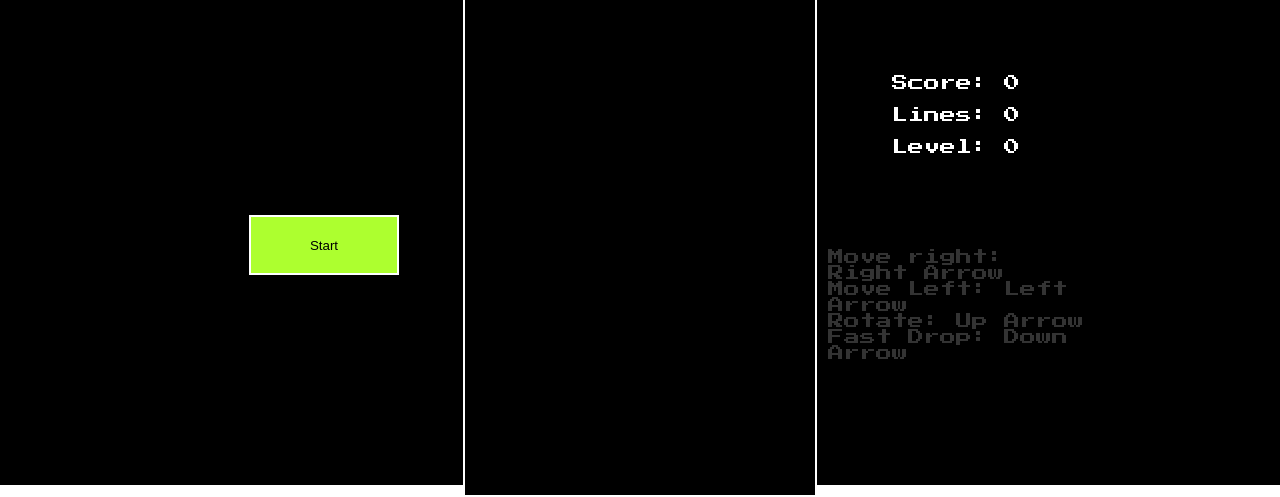
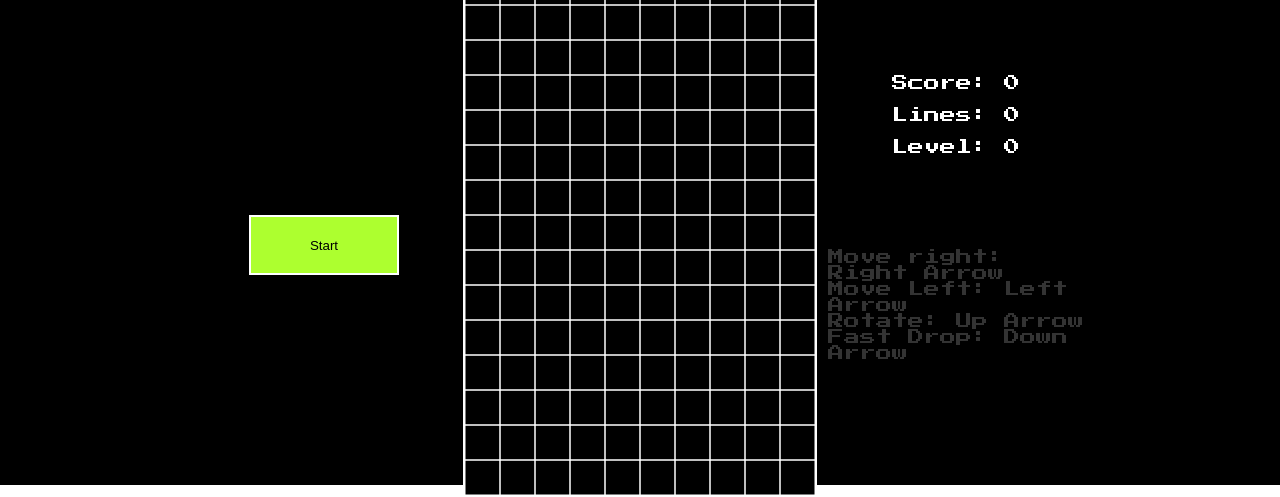
Before and after one commit to ManohisoaVicky/project1-tetris, a plain HTML site: page index.html in a window 1280 px wide. Shown: the part 315-812 px from the top of the page. Drawn offline with Linux system fonts and the light colour scheme.

Commit message:
created the game board grid

```diff
--- a/index.html
+++ b/index.html
@@ -24,13 +24,13 @@
             <canvas id="next-tetromino" width="200" height="200"></canvas>
             <div id="board">
                 <div id="scores">
-                    <p>Score: <span>0</span></p>
+                    <p>Score: <span id="score">0</span></p>
                 </div>
                 <div id="lines">
-                    <p>Lines: <span>0</span></p>
+                    <p>Lines: <span id="lines">0</span></p>
                 </div>
                 <div id="level">
-                    <p>Level: <span>0</span></p>
+                    <p>Level: <span id="level">0</span></p>
                 </div>
             </div>
             <p>Move right: Right Arrow <br>
--- a/scripts/app.js
+++ b/scripts/app.js
@@ -0,0 +1,99 @@
+function init() {
+  let startBtn = document.querySelector("#start-button");
+  let canvas = document.querySelector("#game-canvas");
+  let ctx = canvas.getContext("2d");
+  let score = document.querySelector("#score");
+  let lines = document.querySelector("#lines");
+  let level = document.querySelector("#level");
+
+  // variables needed
+  let numOfColumns = 10;
+  let numOfRows = 20;
+  let cellSize = 35;
+  let cellNumbers = numOfRows * numOfColumns;
+  let time = 1000;
+  let grid = [];
+  let startingX = 3;
+  let startingY = 0;
+  let shape = [];
+
+  let shapes = [
+    [
+      [0, 0, 0, 0],
+      [1, 1, 1, 1],
+      [0, 0, 0, 0],
+      [0, 0, 0, 0],
+    ],
+    [
+      [1, 0, 0],
+      [1, 1, 1],
+      [0, 0, 0],
+    ],
+    [
+      [0, 0, 1],
+      [1, 1, 1],
+      [0, 0, 0],
+    ],
+    [
+      [1, 1],
+      [1, 1],
+    ],
+    [
+      [0, 1, 1],
+      [1, 1, 0],
+      [0, 0, 0],
+    ],
+    [
+      [1, 1, 1],
+      [0, 1, 0],
+      [0, 0, 0],
+    ],
+    [
+      [1, 1, 0],
+      [0, 1, 1],
+      [0, 0, 0],
+    ],
+  ];
+
+  // drawing a cell
+  function drawCell(x, y) {
+    ctx.strokeStyle = "white";
+    ctx.strokeRect(x * cellSize, y * cellSize, cellSize, cellSize);
+  }
+
+  // creating the grid
+  function createGrid() {
+    for (let i = 0; i < numOfRows; i++) {
+      grid[i] = [];
+      for (let j = 0; j < numOfColumns; j++) {
+        grid[grid.length - 1].push(0);
+        drawCell(j, i);
+      }
+    }
+  }
+  createGrid();
+
+  // randomly choosing a tetromino shape
+  function randomShape() {
+    let random = Math.floor(Math.random() * 6);
+    shape = shapes[random];
+    return shape;
+  }
+
+  // drawing the tetromino shapes
+  function drawTetrimino() {}
+
+  // function for starting the game
+  function startGame() {
+    // choosing a random tetromino shape
+    randomShape();
+    //draw tetromino
+
+    drawTetrimino();
+  }
+
+  //event listener for the start button
+  startBtn.addEventListener("click", startGame);
+}
+
+window.addEventListener("DOMContentLoaded", init);
```
Also changed, not shown: 1 other file.
